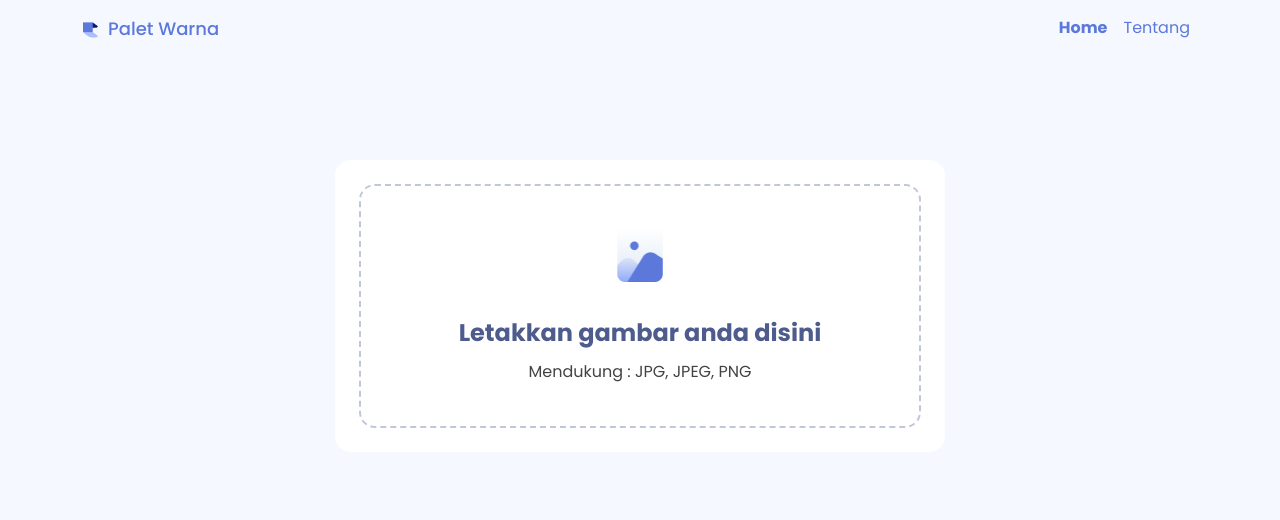
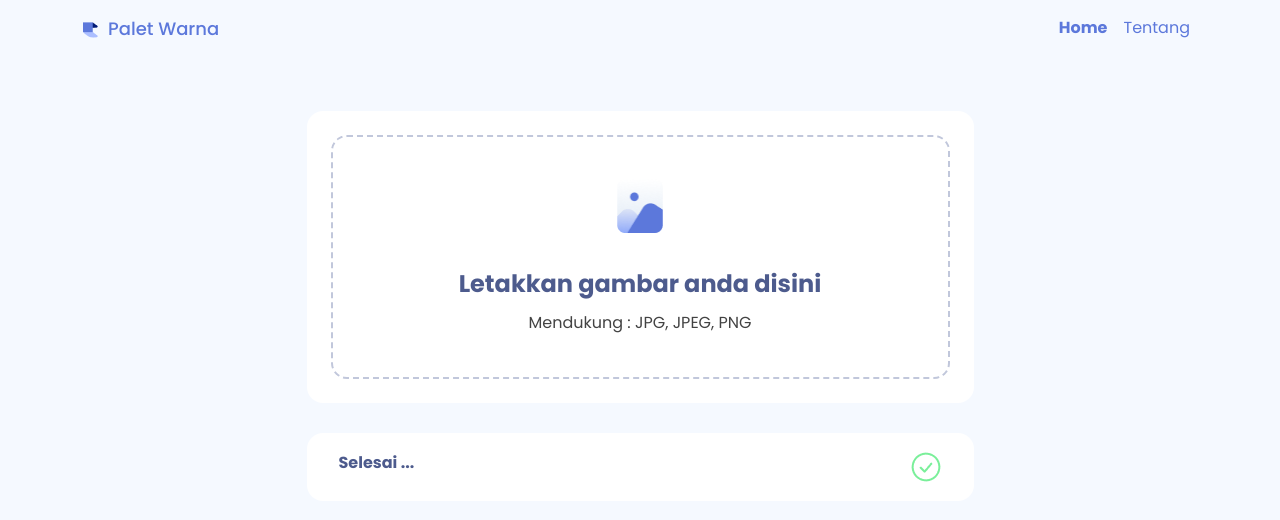
Before and after one commit to ridwan-p/color-palette, a React (Create React App) app: page / in a window 1280 px wide. Shown: the top 520 px of the page. Built offline with nearby package versions, Linux system fonts and the light colour scheme.

Commit message:
component progressbar

```diff
--- a/src/assets/index.ts
+++ b/src/assets/index.ts
@@ -1,2 +1,4 @@
 export { default as logo } from './logo.png'
 export { default as placeholder } from './placeholder.png'
+export { default as ic_close } from './ic_close.png'
+export { default as ic_check } from './ic_check.png'
--- a/src/components/form/FileUpload.scss
+++ b/src/components/form/FileUpload.module.scss
@@ -5,6 +5,8 @@
     padding: 24px;
     background-color: $white;
     width: fit-content;
+    min-width: 667px;
+
     &-container {
         border: 2px dashed $blue-200;
         border-radius: 16px;
--- a/src/components/form/FileUpload.tsx
+++ b/src/components/form/FileUpload.tsx
@@ -1,7 +1,7 @@
 import React, { useRef, useState } from "react"
 import { placeholder } from "assets"
 
-import "./FileUpload.scss"
+import styles from "./FileUpload.module.scss"
 import clsx from "clsx"
 
 type Props = {
@@ -51,12 +51,11 @@ export const FileUpload: React.FC<Props> = ({
     }
   }
 
-
   return (
     <div
       className={clsx(
-        'file-upload',
-        { 'active': isAcvite }
+        styles['file-upload'],
+        { [styles['active']]: isAcvite }
       )}
       onDrop={handleOnDrop}
       onDragLeave={handleOnDragLeave}
@@ -64,7 +63,7 @@ export const FileUpload: React.FC<Props> = ({
       onClick={handleOnClick}
       draggable="true"
     >
-      <div className="file-upload-container">
+      <div className={styles['file-upload-container']}>
         <input
           type="file"
           id='file-image-upload'
@@ -73,10 +72,10 @@ export const FileUpload: React.FC<Props> = ({
           onChange={handleOnChange}
           ref={inputRef}
         />
-        <img src={placeholder} width='46' height='54' className="file-upload-placeholder" alt="placeholder" />
-        <div className="file-upload-content">
-          <div className="file-upload-title">Letakkan gambar anda disini</div>
-          <div className="file-upload-support">Mendukung : JPG, JPEG, PNG</div>
+        <img src={placeholder} width='46' height='54' className={styles['file-upload-placeholder']} alt="placeholder" />
+        <div className={styles['file-upload-content']}>
+          <div className={styles['file-upload-title']}>Letakkan gambar anda disini</div>
+          <div className={styles['file-upload-support']}>Mendukung : JPG, JPEG, PNG</div>
         </div>
       </div>
     </div>
--- /dev/null
+++ b/src/components/form/ProgressBar.module.scss
@@ -0,0 +1,31 @@
+@import "styles/variables.scss";
+
+.progressbar {
+    background-color: $white;
+    padding: 18px 32px;
+    border-radius: 16px;
+    display: flex;
+    justify-content: space-between;
+    min-width: 667px;
+    gap: 30px;
+    &-container {
+        flex: 1;
+    }
+    &-title {
+        font-weight: bold;
+        color: $blue-900;
+    }
+    &-label-status {
+        color: #C1C7DB;
+        font-size: 12px;
+    }
+    &-item {
+        background-color: $gray-200;
+        height: 3px;
+        width: 100%;
+        &-process {
+            height: 100%;
+            background-color: $blue-600;
+        }
+    }
+}
--- /dev/null
+++ b/src/components/form/ProgressBar.tsx
@@ -0,0 +1,45 @@
+import { ic_check, ic_close } from "assets"
+import { useState } from "react"
+import styles from "./ProgressBar.module.scss"
+
+export const ProgressBar = () => {
+  const [process, setProcess] = useState(100)
+  return (
+    <div className={styles.progressbar}>
+      {process >= 100 ? <ProgressBarComplate /> : <ProgressBarStart percent={process} />}
+    </div>
+  )
+}
+
+const ProgressBarComplate = () => {
+  return (
+    <>
+      <div className={styles['progressbar-container']}>
+        <div className={styles['progressbar-title']}>Selesai ...</div>
+      </div>
+      <img src={ic_check} width={32} height={32} alt="complate" className={styles['progressbar-icon']} />
+    </>
+  )
+}
+
+type PropsStart = {
+  percent: number
+}
+const ProgressBarStart: React.FC<PropsStart> = ({
+  percent
+}) => {
+  return (
+    <>
+      <div className={styles['progressbar-container']}>
+        <div className={styles['progressbar-title']}>Mengunggah ...</div>
+        <div className={styles['progressbar-status']}>
+          <div className={styles['progressbar-label-status']}>65% . 2 detik tersisa</div>
+          <div className={styles['progressbar-item']}>
+            <div className={styles['progressbar-item-process']} style={{ width: `${percent}%` }}></div>
+          </div>
+        </div>
+      </div>
+      <img src={ic_close} width={32} height={32} alt="close" className={styles['progressbar-icon']} />
+    </>
+  )
+}
--- a/src/components/index.ts
+++ b/src/components/index.ts
@@ -4,3 +4,4 @@ export * from './palette/Palette'
 export * from './image/ImagePalette'
 export * from './image/ImageUpload'
 export * from './form/FileUpload'
+export * from './form/ProgressBar'
--- a/src/styles/variables.scss
+++ b/src/styles/variables.scss
@@ -3,6 +3,7 @@
 $black: #070c0d !default;
 $white: #fff !default;
 
+$gray-200: #D9D9D9 !default;
 $gray-900: #434343 !default;
 
 $blue-100: #F5F9FF !default;
--- a/src/views/Home.scss
+++ b/src/views/Home.module.scss
@@ -4,4 +4,6 @@
     align-items: center;
     min-height: 500px;
     width: 100%;
+    flex-direction: column;
+    gap: 30px;
 }
--- a/src/views/Home.tsx
+++ b/src/views/Home.tsx
@@ -1,6 +1,10 @@
-import { FileUpload, Navbar } from "components"
+import {
+  FileUpload,
+  Navbar,
+  ProgressBar
+} from "components"
 
-import "./Home.scss"
+import styles from "./Home.module.scss"
 
 export const Home = () => {
   return (
@@ -16,8 +20,9 @@ export const Home = () => {
 const EmptyValue = () => {
 
   return (
-    <div className="empty-value">
+    <div className={styles['empty-value']}>
       <FileUpload onChange={(file) => { console.log('file', file) }} />
+      <ProgressBar />
     </div>
   )
 }
```
Also changed, not shown: src/assets/ic_check.png (added), src/assets/ic_close.png (added).
